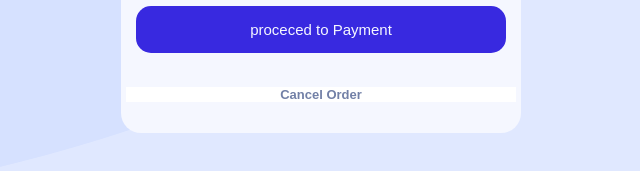
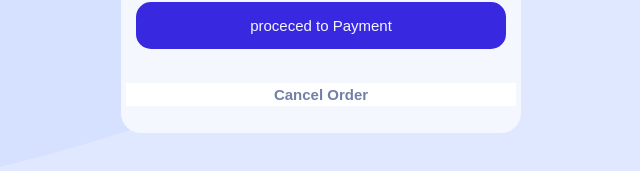
Before and after one commit to meron847/Order-summary-component, a plain HTML site: page index.html in a window 1280 px wide. Shown: the part 587-758 px from the top of the page, without its empty margins (319-959 px from the left). Drawn offline with Linux system fonts and the light colour scheme.

Commit message:
modifaide font size

```diff
--- a/index.css
+++ b/index.css
@@ -126,8 +126,9 @@ width:400px ;
 border:none;
 color:hsl(224, 23%, 55%);
 background-color: white;
- font-size: 13px;
-    font-weight: 700;
+ font-size: 15px;
+    font-weight: 710;
+    padding: 3px;
 }
 .body-2{
     width:400px;
```
Also changed, not shown: index.html (+2 -2 lines).
